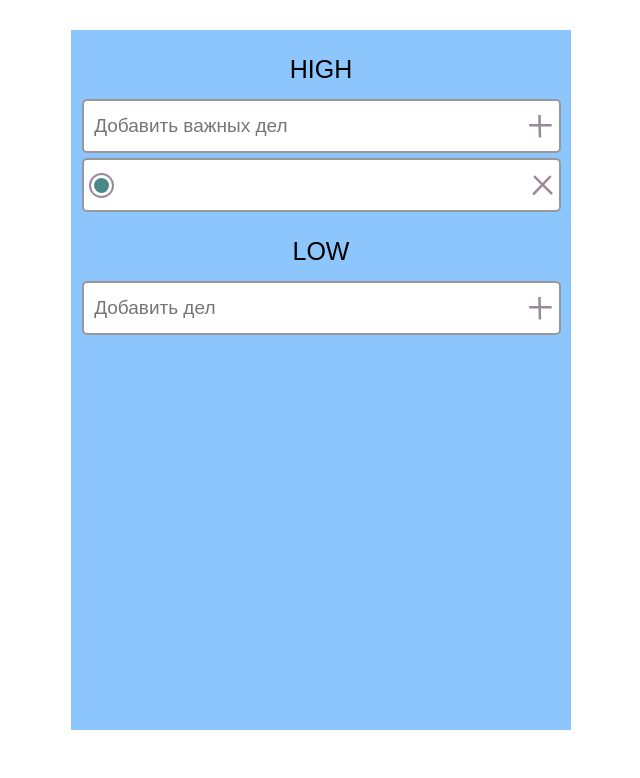
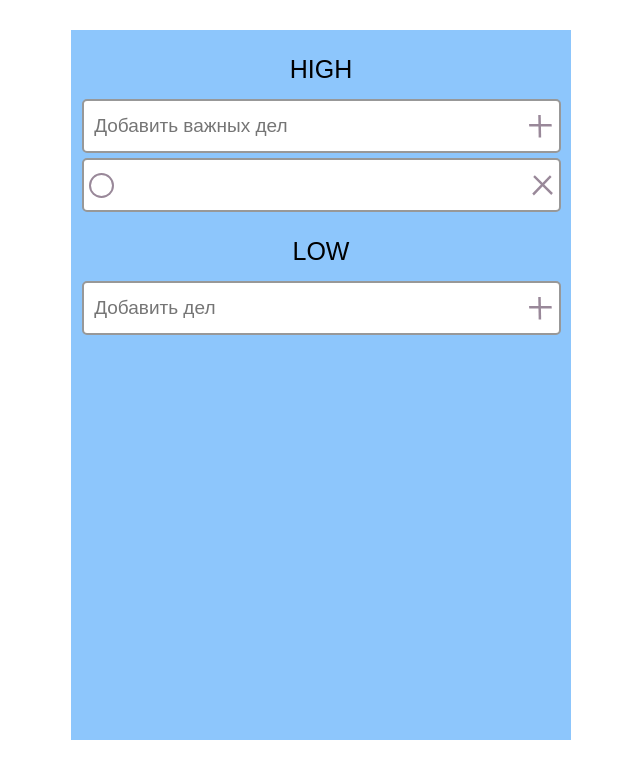
Before and after one commit to fedas25/ToDo, a plain HTML site: page index.html in a window 1280 px wide. Both pictures are taken after a click on the picture 859 px from the left and 126 px from the top of the page. Shown: the whole page, without its empty margins (319-959 px from the left). Drawn offline with Linux system fonts and the light colour scheme.

Commit message:
added status change display

```diff
--- a/script.js
+++ b/script.js
@@ -1,8 +1,8 @@
 const list = {
-    list: [], // with object {id, name, status //done todo, priority //low high}
+    list: [] // with object {id, name, status //done todo, priority //low high}
 }
 
-let renderTask = () => {         //  +_+
+let renderTask = () => {              //  +_+
     for (let i = 0; i < list.list.length; i++) {
         if (list.list[i] !== "") {
             if (list.list[i].priority === "high") {
@@ -16,7 +16,6 @@ let renderTask = () => {         //  +_+
                 </div>`);
                 linkingDeleteIcon(list.list[i].id);
                 linkingCheckboxTodo(list.list[i].id);
-
             } else {
                 formLow.insertAdjacentHTML('afterend',
                     `<div formid="${list.list[i].id}" class="form_task ${list.list[i].status}">
@@ -29,6 +28,7 @@ let renderTask = () => {         //  +_+
                 linkingDeleteIcon(list.list[i].id);
                 linkingCheckboxTodo(list.list[i].id);
             }
+
         }
     }
 }
@@ -69,8 +69,8 @@ let createTask = (event) => {   //                                 +_+
             )
             inputLow.value = '';
         }
+    displayTask();
     }
-    displayTask();
 }
 
 let linkingDeleteIcon = (idTask) => {
@@ -120,7 +120,6 @@ let formHi = document.querySelector('div[name="high_priority"]');
 let inputHi = document.querySelector('div[name="high_priority"] > .input');
 let buttonHi = document.querySelector('div[name="high_priority"] > .add');
 
-
 let formLow = document.querySelector('div[name="low_priority"]');
 let inputLow = document.querySelector('div[name="low_priority"] > .input');
 let buttonLow = document.querySelector('div[name="low_priority"] > .add');
--- a/style.css
+++ b/style.css
@@ -4,11 +4,12 @@ body {
 
 .main_container {
     width: 500px;
-    height: 700px;
+    min-height: 700px;
     background: #8dc6fc;
     margin: 30px auto;
     display: flex;
     flex-direction: column;
+    padding-bottom: 10px;
 }
 
 .priority {
@@ -112,3 +113,7 @@ body {
     border-radius: 50%;
     background-color: #4a8888;
 }
+
+.todo > .checkbox > .checkbox_circle {
+    display: none;
+}
```
